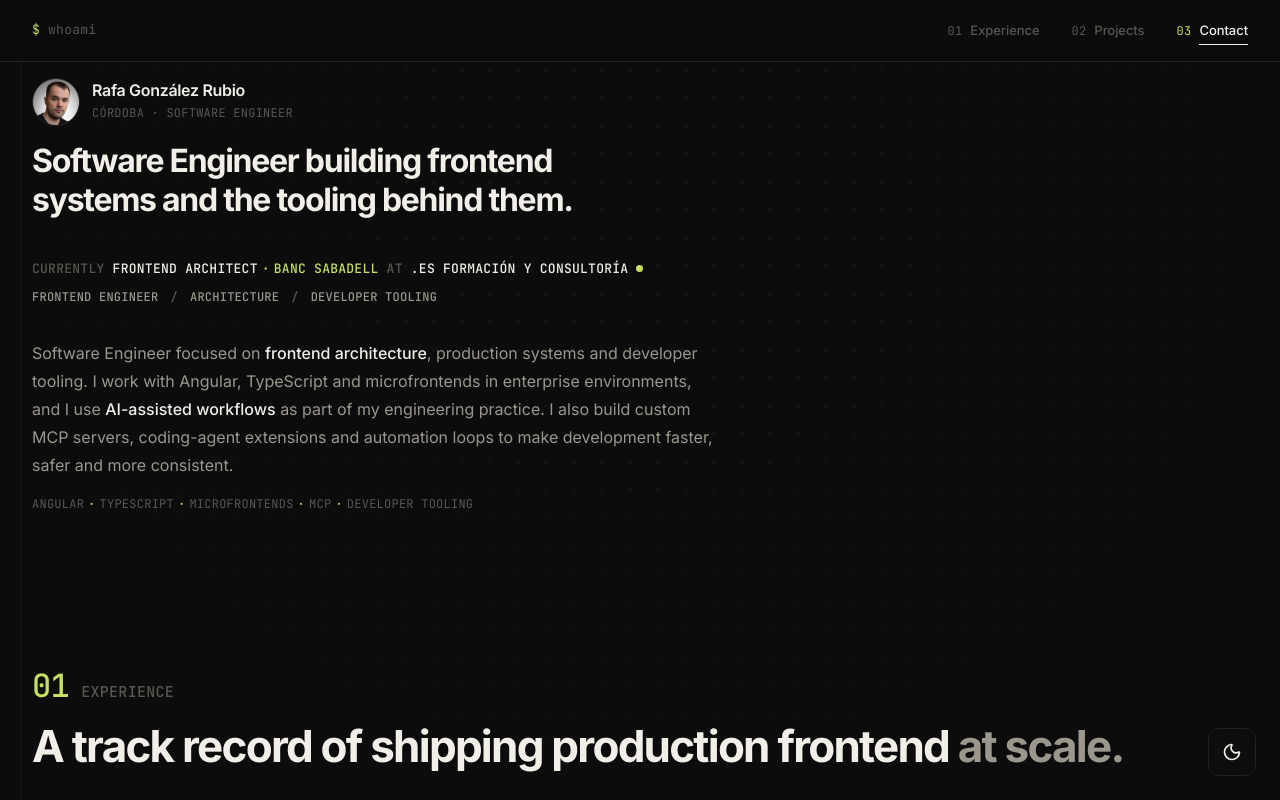
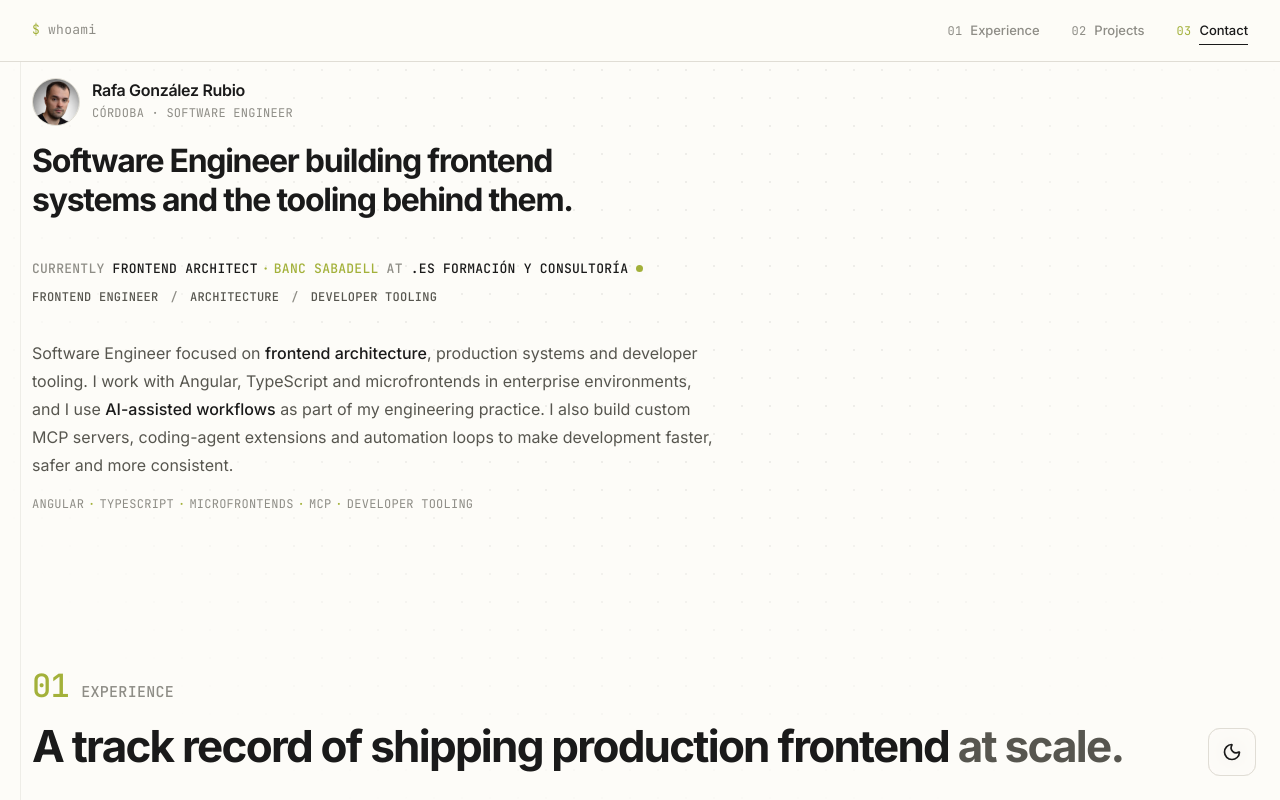
Before and after one commit to RafaGonzalezDev/personal-portfolio, a React (Vite) app: page / in a window 1280 px wide. Shown: the top 800 px of the page. Built offline with nearby package versions, Linux system fonts and the light colour scheme.

Commit message:
fix(theme): apply light-theme class instead of data-theme attribute

```diff
--- a/src/components/ThemeProvider.jsx
+++ b/src/components/ThemeProvider.jsx
@@ -10,7 +10,7 @@ export const ThemeProvider = ({ children }) => {
   });
 
   useEffect(() => {
-    document.documentElement.setAttribute('data-theme', theme);
+    document.documentElement.classList.toggle('light-theme', theme === 'light');
     localStorage.setItem('portfolio-theme', theme);
   }, [theme]);
 
--- a/src/components/ThemeToggle/ThemeToggle.module.css
+++ /dev/null
@@ -1,35 +0,0 @@
-.toggleButton {
-  position: fixed;
-  bottom: var(--space-6);
-  right: var(--space-6);
-  width: 48px;
-  height: 48px;
-  border-radius: var(--radius-pill);
-  background-color: var(--bg-elevated);
-  color: var(--text);
-  border: var(--hairline);
-  display: flex;
-  align-items: center;
-  justify-content: center;
-  cursor: pointer;
-  z-index: var(--z-nav);
-  box-shadow: 0 4px 12px rgba(0, 0, 0, 0.1);
-  transition: all var(--duration-base) var(--ease);
-}
-
-.toggleButton:hover {
-  transform: translateY(var(--hover-lift));
-  border-color: var(--accent);
-}
-
-.toggleButton:focus-visible {
-  outline: none;
-}
-
-.icon {
-  transition: transform var(--duration-base) var(--ease);
-}
-
-.toggleButton:hover .icon {
-  transform: rotate(15deg);
-}
--- a/src/index.css
+++ b/src/index.css
@@ -250,26 +250,7 @@ strong {
   --grid-line-color: rgba(0, 0, 0, 0.04);
   --dot-color: rgba(0, 0, 0, 0.06);
 }
-   ============================================================ */
-.light-theme {
-  --bg: #fdfcf8;
-  --bg-elevated: #ffffff;
-  --bg-subtle: #f5f4ef;
-  --text: #1a1a1a;
-  --text-muted: #57564f;
-  --text-faint: #8e8d86;
-  --border: #e0ddd5;
-  --border-strong: #d1cec4;
-  --accent: #a3b13a;
-  --accent-soft: rgba(163, 177, 58, 0.15);
-  --accent-fg: #ffffff;
-  --highlight: #1a1a1a;
-  --pulse: rgba(163, 177, 58, 0.5);
 
-  /* Surface textures for light mode */
-  --grid-line-color: rgba(0, 0, 0, 0.04);
-  --dot-color: rgba(0, 0, 0, 0.06);
-}
 @media (max-width: 768px) {
   :root {
     --font-size-3xl: 1.625rem;
```
Also changed, not shown: src/components/ThemeToggle/index.jsx (deleted, +0 -45 lines).
